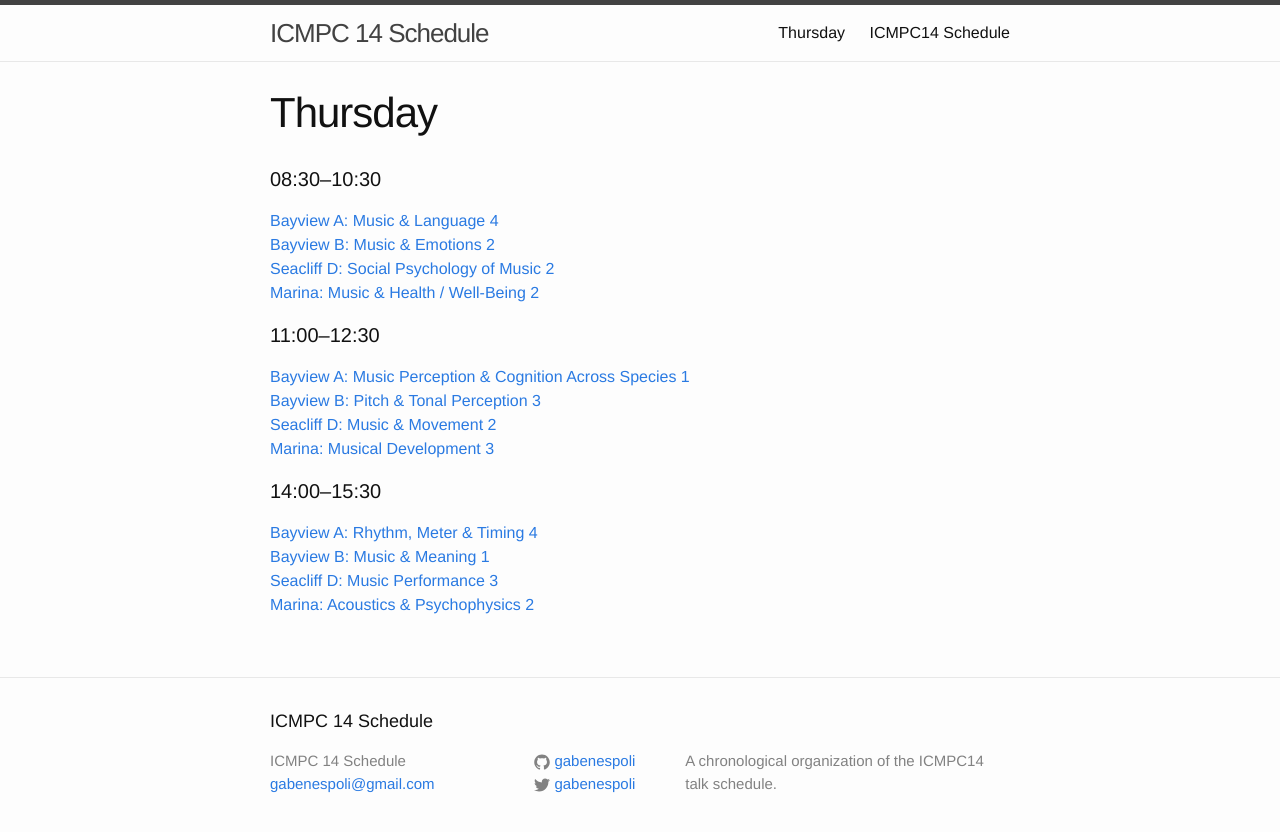
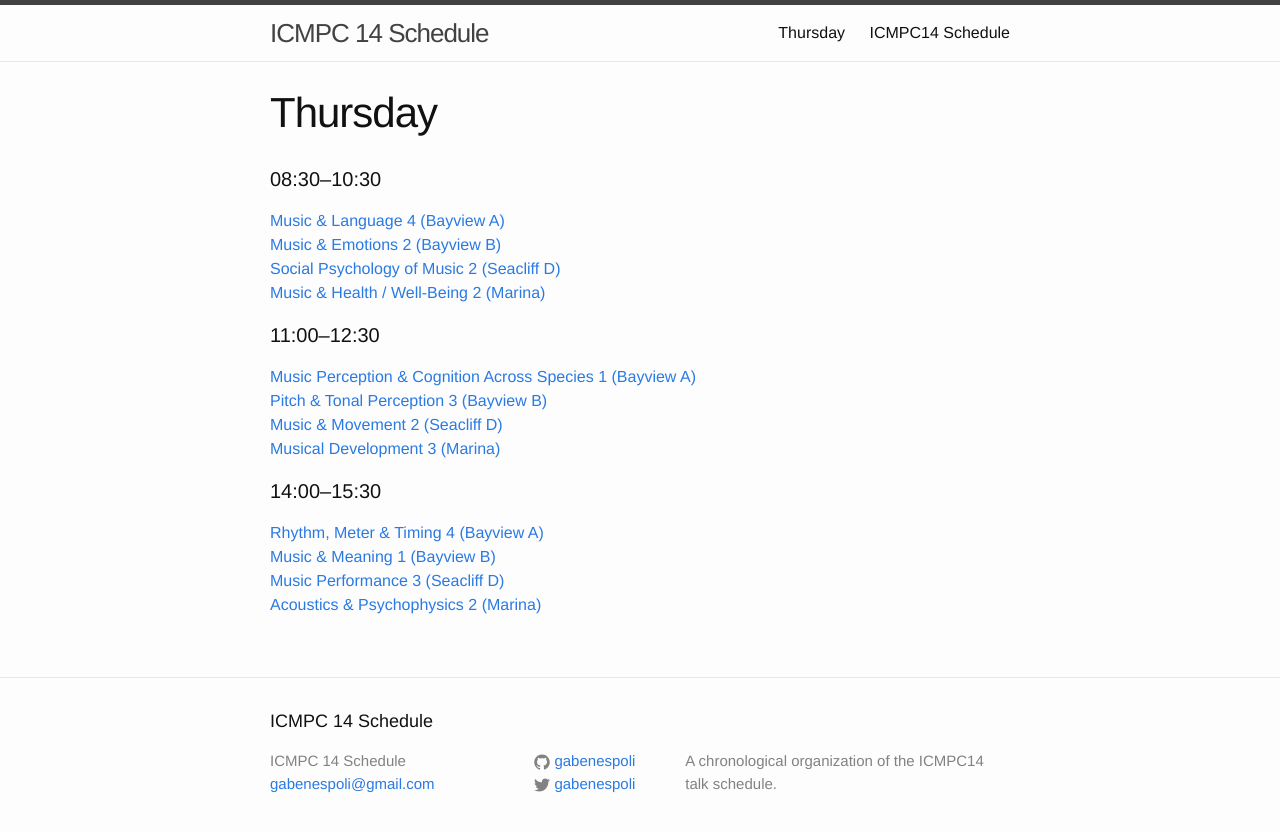
Before and after one commit to gabenespoli/gabenespoli.github.io, a Jekyll site: the page built from icmpc-thu.md, in a window 1280 px wide. Shown: the top 832 px of the page. Built offline with Jekyll 4.4.1, drawn with Linux system fonts in a browser that asks for light colours.

Commit message:
move rooms to brackets

```diff
--- a/icmpc-thu.md
+++ b/icmpc-thu.md
@@ -4,19 +4,19 @@ title: Thursday
 permalink: /icmpc-thu/
 ---
 #### 08:30–10:30
-[Bayview A: Music & Language 4](/icmpc/thu-bayviewa-1)
-[Bayview B: Music & Emotions 2](/icmpc/thu-bayviewb-1)
-[Seacliff D: Social Psychology of Music 2](/icmpc/thu-seacliffd-1)
-[Marina: Music & Health / Well-Being 2](/icmpc/thu-marina-1)
+[Music & Language 4 (Bayview A)](/icmpc/thu-bayviewa-1)
+[Music & Emotions 2 (Bayview B)](/icmpc/thu-bayviewb-1)
+[Social Psychology of Music 2 (Seacliff D)](/icmpc/thu-seacliffd-1)
+[Music & Health / Well-Being 2 (Marina)](/icmpc/thu-marina-1)
 
 #### 11:00–12:30
-[Bayview A: Music Perception & Cognition Across Species 1](/icmpc/thu-bayviewa-2)
-[Bayview B: Pitch & Tonal Perception 3](/icmpc/thu-bayviewb-2)
-[Seacliff D: Music & Movement 2](/icmpc/thu-seacliffd-2)
-[Marina: Musical Development 3](/icmpc/thu-marina-2)
+[Music Perception & Cognition Across Species 1 (Bayview A)](/icmpc/thu-bayviewa-2)
+[Pitch & Tonal Perception 3 (Bayview B)](/icmpc/thu-bayviewb-2)
+[Music & Movement 2 (Seacliff D)](/icmpc/thu-seacliffd-2)
+[Musical Development 3 (Marina)](/icmpc/thu-marina-2)
 
 #### 14:00–15:30
-[Bayview A: Rhythm, Meter & Timing 4](/icmpc/thu-bayviewa-3)
-[Bayview B: Music & Meaning 1](/icmpc/thu-bayviewb-3)
-[Seacliff D: Music Performance 3](/icmpc/thu-seacliffd-3)
-[Marina: Acoustics & Psychophysics 2](/icmpc/thu-marina-3)
+[Rhythm, Meter & Timing 4 (Bayview A)](/icmpc/thu-bayviewa-3)
+[Music & Meaning 1 (Bayview B)](/icmpc/thu-bayviewb-3)
+[Music Performance 3 (Seacliff D)](/icmpc/thu-seacliffd-3)
+[Acoustics & Psychophysics 2 (Marina)](/icmpc/thu-marina-3)
```
